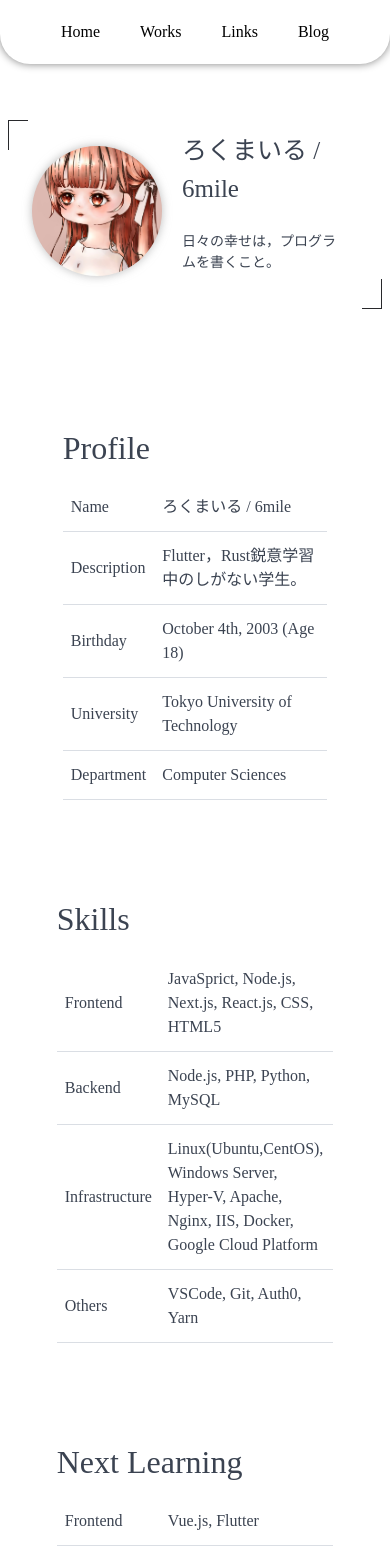
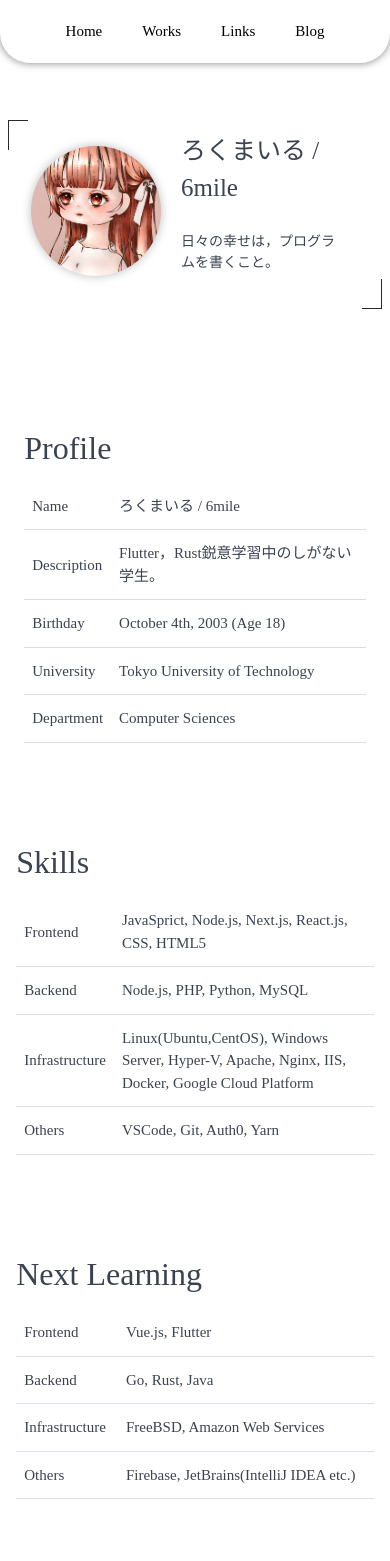
Before and after one commit to 6mile0/Portfolio_V4, a Next.js app: page / in a window 390 px wide. Shown: the top 1561 px of the page. Built offline with nearby package versions, Linux system fonts and the light colour scheme; a web font is replaced by a local one.

Commit message:
fix responsive design

```diff
--- a/pages/index.js
+++ b/pages/index.js
@@ -155,7 +155,7 @@ const Home = () => {
         <div className="hero wrapper hero-box hero-warpper">
           <div className="hero-body">
             <div className="columns out-box">
-              <div className="column col-12 pf">
+              <div className="column col-12 col-xs-12 pf">
                 <div className="boxContainer out-box">
                   <div className="box">
                     <img className="img-pro" src="/me.jpg" />
@@ -175,8 +175,7 @@ const Home = () => {
 
       <div className="container mg-c">
         <div className="columns">
-          <div className="column col-12">
-            <div className="column col-9 mainBox">
+          <div className="column col-9 col-xs-11 mainBox">
             <h2>Profile</h2>
             <table className="table">
               <tbody>
@@ -193,11 +192,9 @@ const Home = () => {
           </div>
         </div>
       </div>
-      </div>
 
-      <div className="columns mg-c">
-        <div className="column col-12">
-          <div className="column col-9 mainBox">
+      <div className="mg-c">
+        <div className="columns col-9 col-xs-11 mainBox">
           <h2>Skills</h2>
           <table className="table">
             <tbody>
@@ -213,11 +210,9 @@ const Home = () => {
           </table>
         </div>
       </div>
-      </div>
 
-      <div className="columns mg-c">
-        <div className="column col-12">
-          <div className="column col-9 mainBox">
+      <div className="mg-c">
+        <div className="columns col-9 col-xs-11 mainBox">
           <h2>Next Learning</h2>
           <table className="table">
             <tbody>
@@ -233,11 +228,9 @@ const Home = () => {
           </table>
         </div>
       </div>
-      </div>
 
-      <div className="columns mg-c">
-        <div className="column col-12">
-          <div className="column col-9 mainBox">
+      <div className="mg-c">
+        <div className="col-9 col-xs-11 mainBox">
           <h2>Histories</h2>
           <div className="timeline mg-u">
             {Object.keys(histories).map((value, key) => {
@@ -290,11 +283,9 @@ const Home = () => {
           </div>
         </div>
       </div>
-      </div>
 
       <div className="mg-c">
-        <div className="columns">
-          <div className="column col-9 mainBox explain">
+        <div className="col-9 col-xs-11 mainBox explain">
           <h2>Contact</h2>
           <p>6mile.devドメインより不審なメール等が送付されている場合，誤字脱字，その他ご意見等ございましたら，大変お手数おかけ致しますが下記フォームよりご連絡頂けますと幸いです。</p>
           <p>※Vercelがストリーミング応答に対応していないため，メッセージの送信に数分かかる場合があります。</p>
@@ -332,7 +323,6 @@ const Home = () => {
           </div>
         </div>
       </div>
-      </div>
 
       <div className="c-text">
         <p>&copy; {today.getFullYear()} 6mile&apos;s Portfolio</p>
--- a/styles/globals.css
+++ b/styles/globals.css
@@ -79,7 +79,7 @@ a:active {
 }
 
 .mg-u {
-  margin-top: 30px;
+  margin-top: 40px;
 }
 
 .mg-d {
@@ -299,6 +299,10 @@ a:active {
 }
 
 @media screen and (max-width: 480px) {
+  body {
+    font-size: 15px;
+  }
+
   .card-subtitle {
     font-size: 16px;
   }
```
Lines whose indentation alone changed are shown as unchanged.
